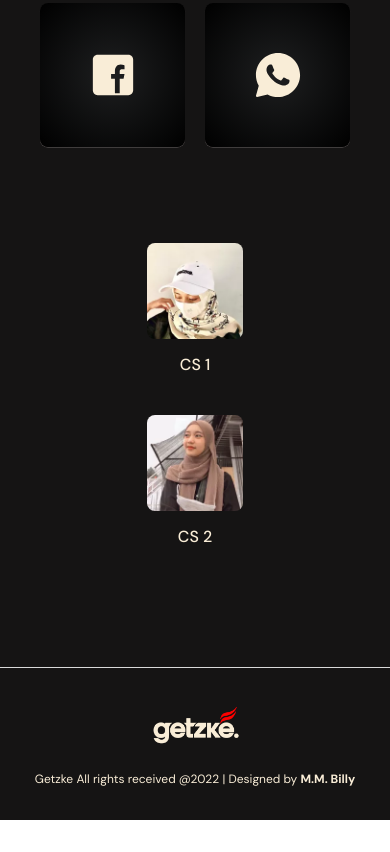
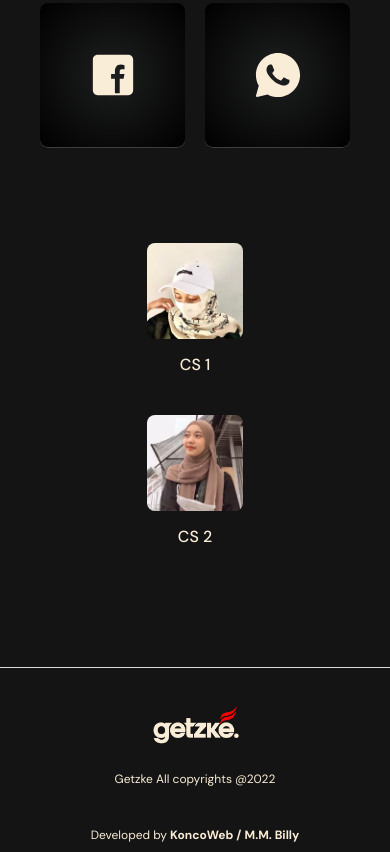
Before and after one commit to koncoweb/Getzke-React, a website built with Parcel: page index.html in a window 390 px wide. Shown: the part 1073-1925 px from the top of the page. Before the commit the page ends 1893 px from the top, so only its background shows below. Built offline with nearby package versions, Linux system fonts and the light colour scheme.

Commit message:
Commit from TeleportHQ

```diff
--- a/home.css
+++ b/home.css
@@ -217,7 +217,7 @@
   position: relative;
   min-height: 100vh;
   overflow-x: hidden;
-  align-items: center;
+  align-items: flex-start;
   flex-direction: column;
   background-color: #151414;
 }
@@ -559,6 +559,10 @@
 .home-component2 {
   text-decoration: none;
 }
+.home-footer {
+  padding-top: var(--dl-space-space-threeunits);
+  padding-bottom: var(--dl-space-space-threeunits);
+}
 .home-top-part {
   width: 100%;
   display: none;
@@ -657,28 +661,45 @@
   background-color: #D9D9D9;
 }
 .home-max-width3 {
+  position: relative;
+  align-items: center;
   flex-direction: row;
-  justify-content: space-between;
+  justify-content: center;
 }
 .home-image11 {
   width: 100px;
   object-fit: cover;
 }
 .home-text18 {
+  top: 18px;
+  right: 0px;
   align-self: center;
+  text-align: right;
 }
 .home-text19 {
   color: #F9EDD7;
 }
 .home-text20 {
   color: #F9EDD7;
-  font-weight: 700;
+  text-align: right;
 }
 .home-text21 {
-  color: #F9EDD7;
+  left: 0px;
+  bottom: 0px;
+  margin: var(--dl-space-space-halfunit);
+  align-self: center;
 }
 .home-text22 {
   color: #F9EDD7;
+}
+.home-text23 {
+  color: #F9EDD7;
+  font-style: normal;
+  font-weight: 700;
+}
+.home-text24 {
+  color: #F9EDD7;
+  font-style: normal;
   font-weight: 700;
 }
 @media(max-width: 991px) {
@@ -835,6 +856,17 @@
     padding-top: var(--dl-space-space-unit);
     padding-bottom: var(--dl-space-space-unit);
   }
+  .home-max-width2 {
+    align-items: center;
+    justify-content: center;
+  }
+  .home-max-width3 {
+    align-items: center;
+    justify-content: center;
+  }
+  .home-text21 {
+    align-self: center;
+  }
 }
 @media(max-width: 767px) {
   .home-hero {
@@ -935,6 +967,7 @@
   }
   .home-footer {
     display: flex;
+    align-self: stretch;
     margin-top: var(--dl-space-space-threeunits);
   }
   .home-top-part {
@@ -951,8 +984,17 @@
   .home-subscribe-container {
     width: 100%;
   }
+  .home-max-width3 {
+    align-items: stretch;
+    justify-content: center;
+  }
   .home-text18 {
+    position: static;
     font-size: 12px;
+  }
+  .home-text21 {
+    font-size: 12px;
+    align-self: center;
   }
 }
 @media(max-width: 479px) {
@@ -1081,6 +1123,7 @@
   }
   .home-footer {
     display: flex;
+    position: relative;
     margin-top: var(--dl-space-space-oneandhalfunits);
   }
   .home-top-part {
@@ -1092,6 +1135,8 @@
     margin-bottom: 0px;
   }
   .home-max-width3 {
+    align-self: center;
+    align-items: center;
     flex-direction: column;
   }
   .home-image11 {
@@ -1099,6 +1144,11 @@
   }
   .home-text18 {
     font-size: 12px;
-    text-align: center;
+    text-align: left;
+  }
+  .home-text21 {
+    font-size: 12px;
+    align-self: center;
+    text-align: left;
   }
 }
--- a/index.html
+++ b/index.html
@@ -378,8 +378,8 @@
             </div>
           </div>
         </main>
-        <div class="section-container home-footer">
-          <div class="max-content-container">
+        <div class="home-footer section-container">
+          <div class="max-content-container home-max-width2">
             <div class="home-top-part">
               <div class="home-links-container">
                 <div class="home-product-container">
@@ -426,13 +426,16 @@
               class="home-image11"
             />
             <span class="home-text18">
-              <span class="home-text19">Getzke All rights received @2022</span>
+              <span class="home-text19">Getzke All copyrights @2022</span>
               <span class="home-text20"></span>
-              <span class="home-text21">| Designed by</span>
-              <span class="home-text22">M.M. Billy</span>
             </span>
           </footer>
         </div>
+        <span class="home-text21">
+          <span class="home-text22">Developed by</span>
+          <span class="home-text23">KoncoWeb /</span>
+          <span class="home-text24">M.M. Billy</span>
+        </span>
       </div>
     </div>
     <script src="https://unpkg.com/@teleporthq/teleport-custom-scripts"></script>
```
